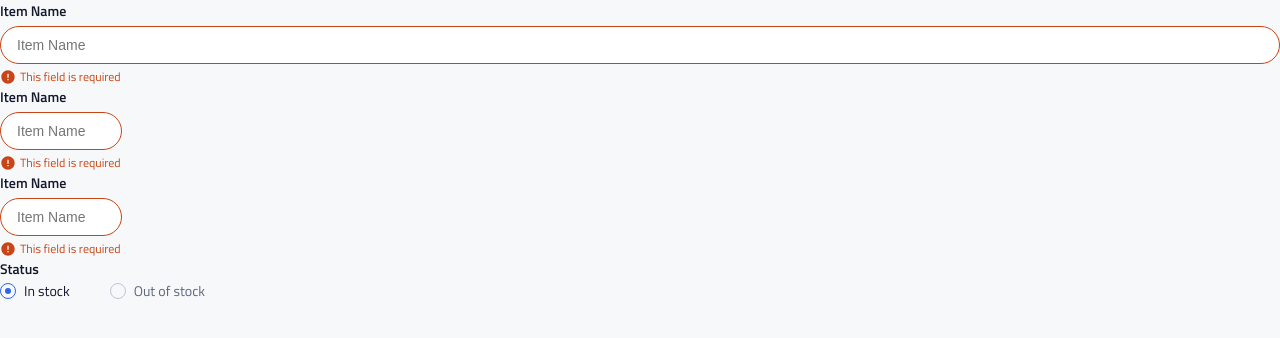
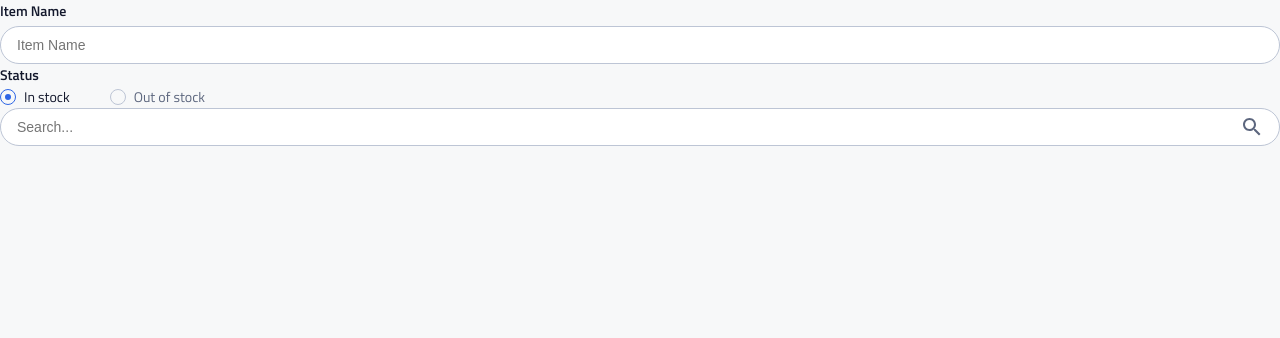
Before and after one commit to alperzini/instock-client, a React (Vite) app: page / in a window 1280 px wide. Shown: the top 338 px of the page. Built offline with nearby package versions, Linux system fonts and the light colour scheme.

Commit message:
add SearchField component

```diff
--- /dev/null
+++ b/src/components/FormFields/SearchField/SearchField.jsx
@@ -0,0 +1,15 @@
+import "./SearchField.scss";
+import searchIcon from "../../../assets/icons/search-24px.svg";
+
+function SearchField(props) {
+    const { name, id, placeholder, value, onChange } = props;
+
+    return (
+        <div className="search-field__wrapper">
+            <input className="search-field__search-input"
+                type="search" id={id} name={name} placeholder={placeholder} value={value} onChange={onChange} />
+            <img className="search-field__icon" src={searchIcon} alt="Search icon represented by a magnifying glass." />
+        </div>
+    );
+}
+export default SearchField;
--- /dev/null
+++ b/src/components/FormFields/SearchField/SearchField.scss
@@ -0,0 +1,46 @@
+@use "../../../styles/variables" as *;
+@use "../../../styles/functions" as *;
+@use "../../../styles/mixins" as *;
+
+.search-field {
+    &__wrapper {
+        display: flex;
+        flex-direction: column;
+        gap: $ff-margin-top;
+        position: relative;
+    }
+
+    &__search-input {
+        outline: none;
+        font-size: $text-size-m-p2;
+        line-height: $line-height-m-p2;
+        color: $color-instock-black;
+        font-weight: $font-regular;
+        height: $ff-height-m;
+        padding: 0 pxToRem(40) 0 $ff-padding-left;
+        border-radius: $ff-br;
+        border: 1px solid $color-cloud;
+
+        &:focus {
+            border-color: $color-instock-indigo;
+        }
+
+        //Remove the default x button from search field
+        &::-webkit-search-cancel-button {
+            -webkit-appearance: none;
+            appearance: none;
+        }
+
+        @include tablet {
+            font-size: $text-size-dt-p2;
+            line-height: $line-height-dt-p2;
+            height: $ff-height-dt;
+        }
+    }
+
+    &__icon {
+        position: absolute;
+        top: pxToRem(7);
+        right: pxToRem(16);
+    }
+}
--- a/src/pages/WarehousesPage/WarehousesPage.jsx
+++ b/src/pages/WarehousesPage/WarehousesPage.jsx
@@ -1,7 +1,7 @@
 import "./WarehousesPage.scss";
 import TextField from "../../components/FormFields/TextField/TextField";
-import QuantityField from "../../components/FormFields/QuantityField/QuantityField";
 import StatusField from "../../components/FormFields/StatusField/StatusField";
+import SearchField from "../../components/FormFields/SearchField/SearchField";
 import { useState } from "react";
 
 const WarehousesPage = ({ warehouses, setWarehouses }) => {
@@ -14,12 +14,15 @@ const WarehousesPage = ({ warehouses, setWarehouses }) => {
     const handleRadioChange = (event) => {
         setSelectedStatus(event.target.value);
     }
+    const [search, setSearch] = useState("");
+    const handleSearchChange = (event) => {
+        setSearch(event.target.name.value);
+    }
     return (
         <>
-            <TextField onChange={handleTextChange} type="email" label="Item Name" name="name" id="name" placeholder="Item Name" value={value} error="This field is required" isError={true} />
-            <QuantityField onChange={handleTextChange} label="Item Name" name="name" id="name" placeholder="Item Name" value={value} error="This field is required" isError={true} />
-            <QuantityField onChange={handleTextChange} label="Item Name" name="name" id="name" placeholder="Item Name" value={value} error="This field is required" isError={true} />
+            <TextField onChange={handleTextChange} type="email" label="Item Name" name="name" id="name" placeholder="Item Name" value={value} error="This field is required" isError={false} />
             <StatusField legend="Status" name="status" selectedStatus={selectedStatus} onChange={handleRadioChange} />
+            <SearchField onChange={handleSearchChange} name="search" id="search" placeholder="Search..." value={search} />
         </>
     );
 };
```
